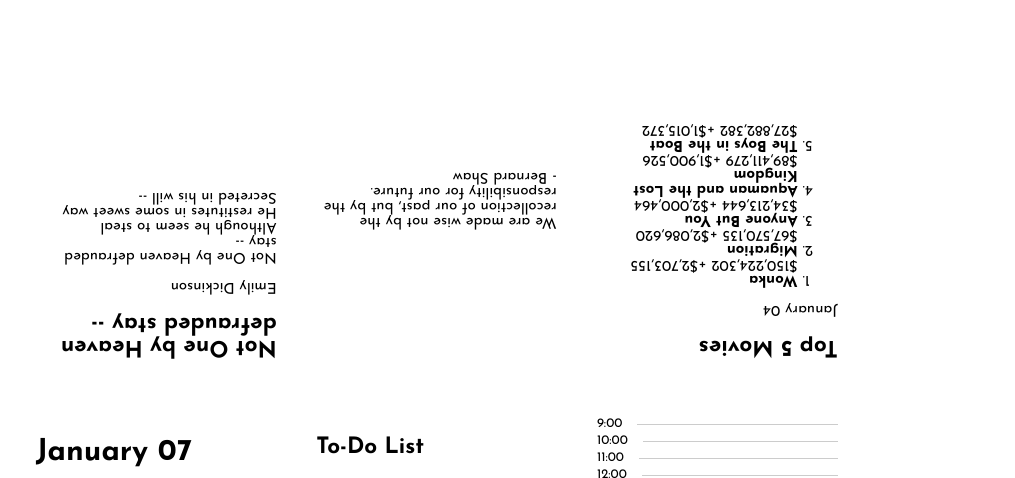
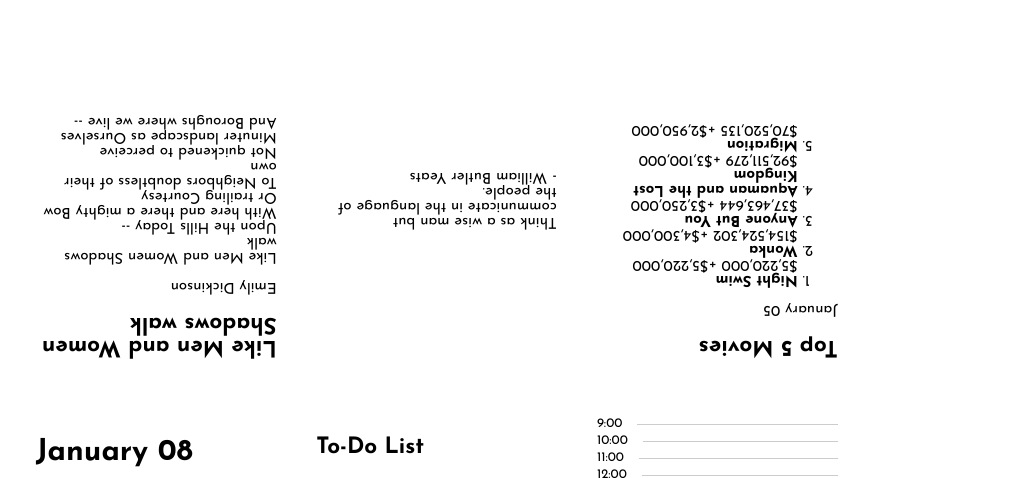
Before and after one commit to claifiifi/dailybailey, a plain HTML site: page index.html in a window 1280 px wide. Shown: the top 478 px of the page, 265-1280 px from the left. Drawn offline with Linux system fonts and the light colour scheme.

Commit message:
Auto-generated webpage updates

```diff
--- a/index.html
+++ b/index.html
@@ -3,7 +3,7 @@
 <head>
   <meta charset="UTF-8">
   <link rel="stylesheet" href="https://fonts.googleapis.com/css2?family=Josefin+Sans:wght@300;400;700&display=swap">
-  <title>January 07</title>
+  <title>January 08</title>
   <style>
     body {
       margin: 0;
@@ -59,16 +59,16 @@
   </style>
 </head>
 <body>
-  <div class="part rotated"><image src='images/image11.png'></div>
+  <div class="part rotated"><image src='images/image13.png'></div>
   <div class="part rotated">
-          <h2>Not One by Heaven defrauded stay --</h2>
+          <h2>Like Men and Women Shadows walk</h2>
           <p>Emily Dickinson</p>
-          <p>Not One by Heaven defrauded stay --<br>Although he seem to steal<br>He restitutes in some sweet way<br>Secreted in his will --</p>
+          <p>Like Men and Women Shadows walk<br>Upon the Hills Today --<br>With here and there a mighty Bow<br>Or trailing Courtesy<br>To Neighbors doubtless of their own<br>Not quickened to perceive<br>Minuter landscape as Ourselves<br>And Boroughs where we live --</p>
           </div>
-  <div class="part rotated" style="display:grid;"><p>We are made wise not by the recollection of our past, but by the responsibility for our future.<br>- Bernard Shaw</p></div>
-  <div class="part rotated"><h2>Top 5 Movies</h2><p>January 04</p><ol><li><strong>Wonka</strong><br>$150,224,302    +$2,703,155</li><li><strong>Migration</strong><br>$67,570,135    +$2,086,620</li><li><strong>Anyone But You</strong><br>$34,213,644    +$2,000,464</li><li><strong>Aquaman and the Lost Kingdom</strong><br>$89,411,279    +$1,900,526</li><li><strong>The Boys in the Boat</strong><br>$27,882,382    +$1,015,372</li></ol></div>
+  <div class="part rotated" style="display:grid;"><p>Think as a wise man but communicate in the language of the people.<br>- William Butler Yeats</p></div>
+  <div class="part rotated"><h2>Top 5 Movies</h2><p>January 05</p><ol><li><strong>Night Swim</strong><br>$5,220,000    +$5,220,000</li><li><strong>Wonka</strong><br>$154,524,302    +$4,300,000</li><li><strong>Anyone But You</strong><br>$37,463,644    +$3,250,000</li><li><strong>Aquaman and the Lost Kingdom</strong><br>$92,511,279    +$3,100,000</li><li><strong>Migration</strong><br>$70,520,135    +$2,950,000</li></ol></div>
   <div class="part"><h2>Notes</h2></div>
-  <div class="part"><h1>January 07</h1><image src='images/image12.png'></div>
+  <div class="part"><h1>January 08</h1><image src='images/image14.png'></div>
   <div class="part">
     <h2>To-Do List</h2>
 <ul style="list-style-type:circle;font-size:22px;">
```
Also changed, not shown: 2 other files.
